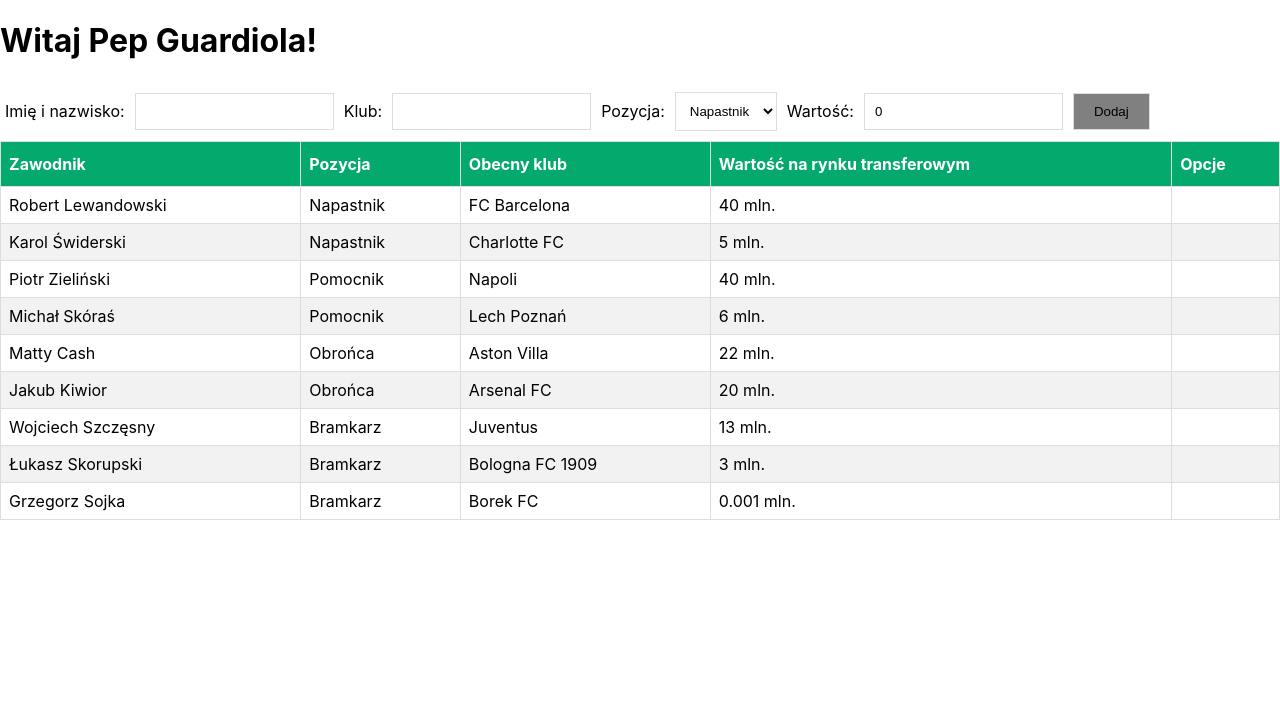
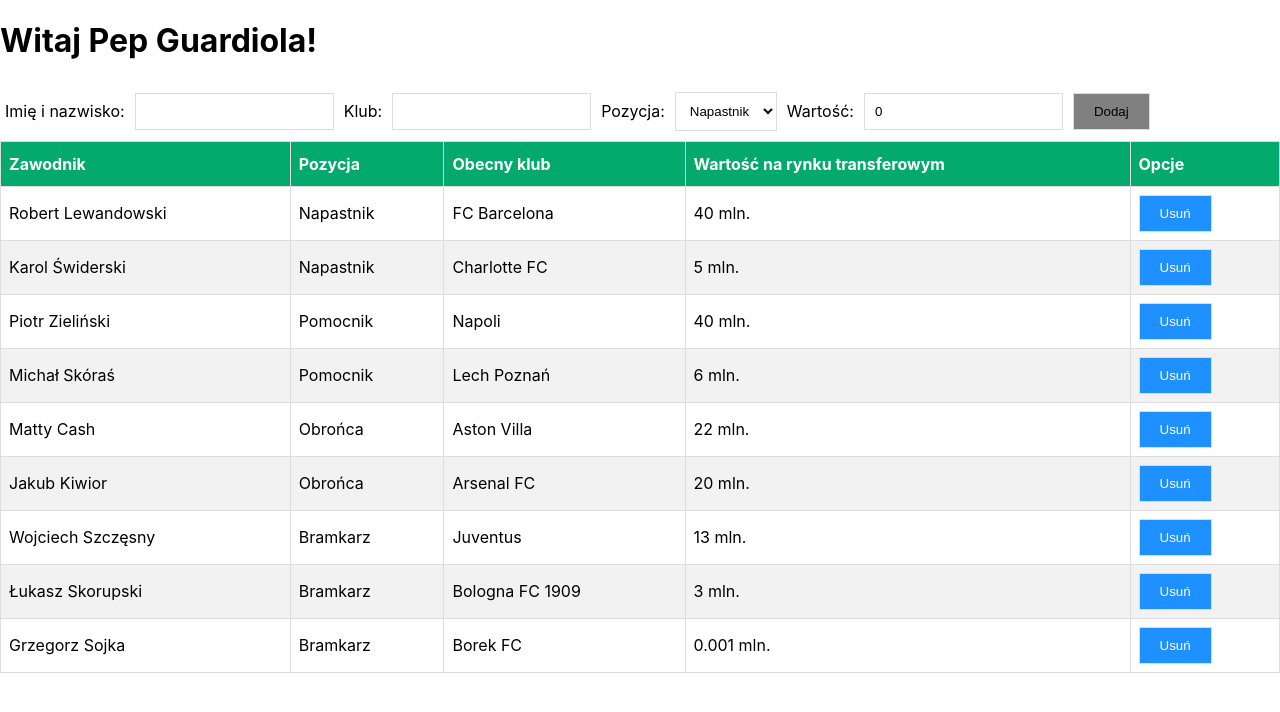
Before and after one commit to khalwa/react-training, a React (Create React App) app: page / in a window 1280 px wide. Shown: the top 712 px of the page. Built offline with nearby package versions, Linux system fonts and the light colour scheme.

Commit message:
Added removing player from the list.

```diff
--- a/src/components/playersList/PlayersList.css
+++ b/src/components/playersList/PlayersList.css
@@ -24,3 +24,15 @@
     background-color: #04AA6D;
     color: white;
 }
+
+button {
+    padding: 10px 20px;
+    background-color: dodgerblue;
+    border: 1px solid #ddd;
+    color: white;
+    cursor: pointer;
+}
+
+button:hover {
+    background-color: royalblue;
+}
--- a/src/components/playersList/PlayersList.tsx
+++ b/src/components/playersList/PlayersList.tsx
@@ -5,6 +5,7 @@
 
 type PlayersListProperties = {
     players: PlayerDto[];
+    onPlayerRemoved: (name: string) => void;
 }
 
 export function PlayersList(properties: PlayersListProperties) {
@@ -24,7 +25,9 @@
                     <td>{p.position}</td>
                     <td>{p.club}</td>
                     <td>{p.value} mln.</td>
-                    <td></td>
+                    <td>
+                        <button type="button" onClick={() => properties.onPlayerRemoved(p.name)}>Usuń</button>
+                    </td>
                 </tr>
             )
         });
--- a/src/components/playersManagement/PlayersManagement.tsx
+++ b/src/components/playersManagement/PlayersManagement.tsx
@@ -18,10 +18,18 @@
         ]);
     }
 
+    const onPlayerRemovedHandler = (name: string) => {
+        setPlayersList(
+            [
+                ...playersList.filter(p => p.name !== name)
+            ]
+        );
+    }
+
     return (
         <>
             <AddPlayer onPlayerAdded={onPlayerAddedHandler}/>
-            <PlayersList players={playersList} />
+            <PlayersList players={playersList} onPlayerRemoved={onPlayerRemovedHandler} />
         </>
     )
 }
```
